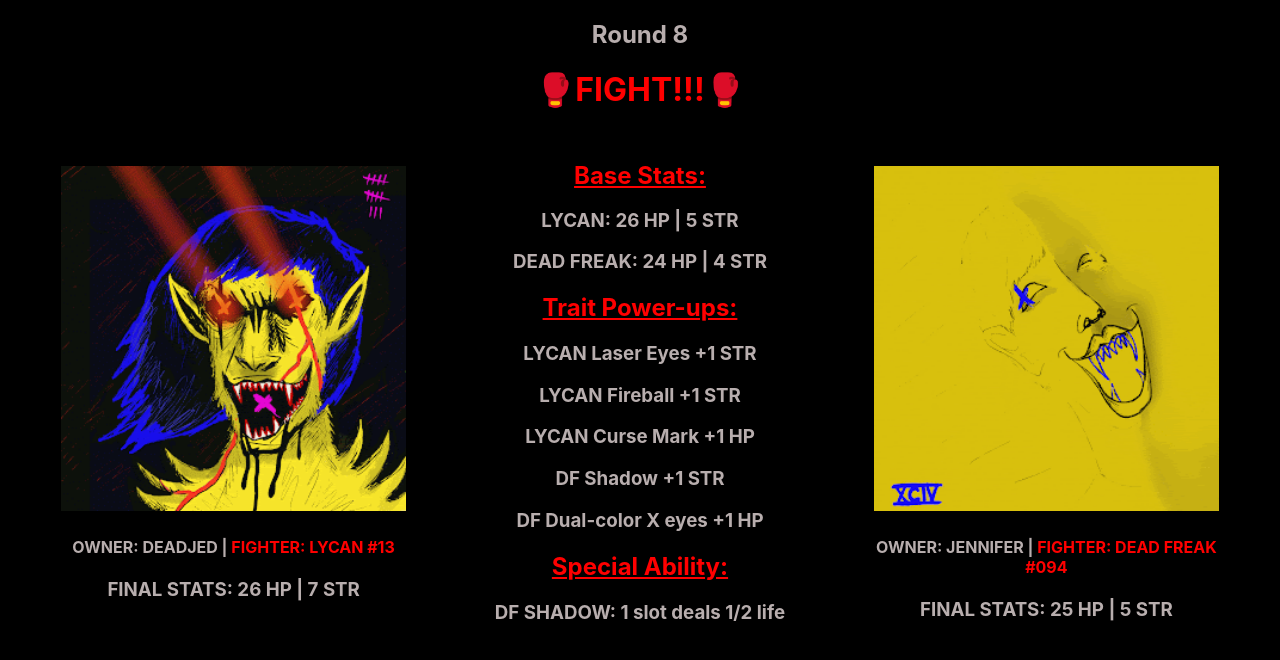
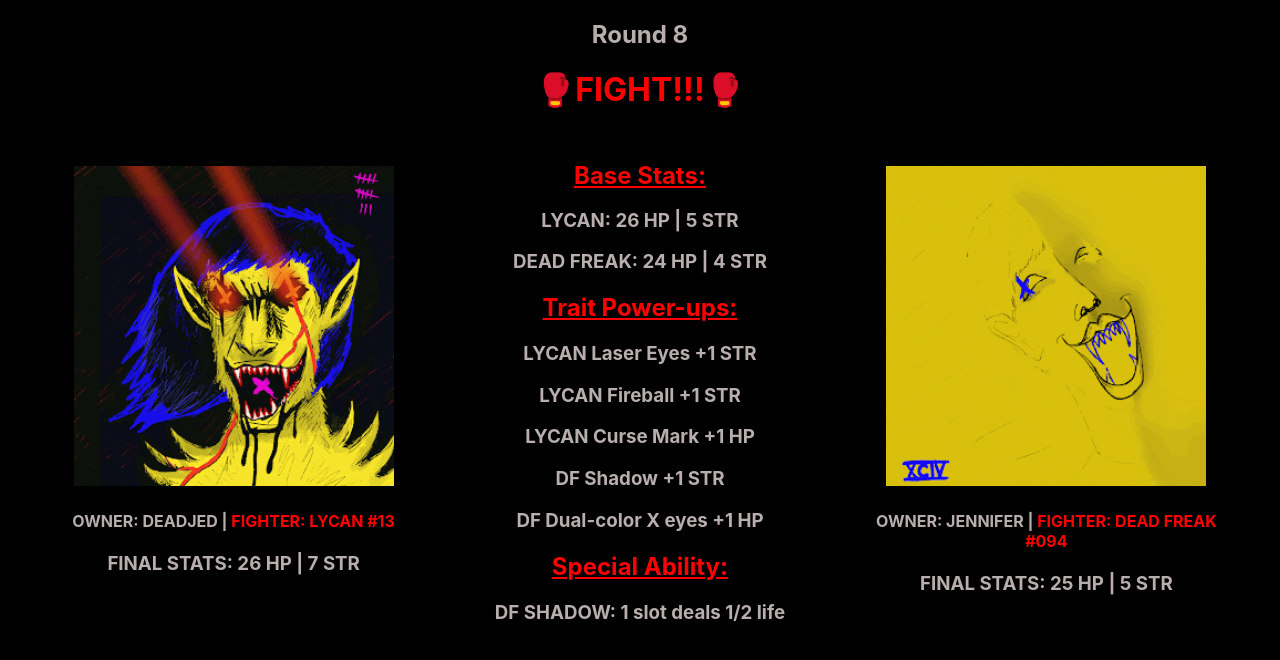
Before and after one commit to vlee13/Blood-Bath, a React (Create React App) app: page /round8 in a window 1280 px wide. Shown: the top 660 px of the page. Built offline with nearby package versions, Linux system fonts and the light colour scheme.

Commit message:
image size to 25vw

```diff
--- a/src/App.css
+++ b/src/App.css
@@ -86,7 +86,7 @@
 
 .rounds {
   color: rgba(209, 198, 198, 0.877);
-
+  height: 100vh
 }
 
 .round-container {
@@ -96,7 +96,7 @@
 }
 
 .round-container div img {
-  height: 27vw
+  height: 25vw
 }
 
 .round-lycanCard, .round-dfCard {
```
